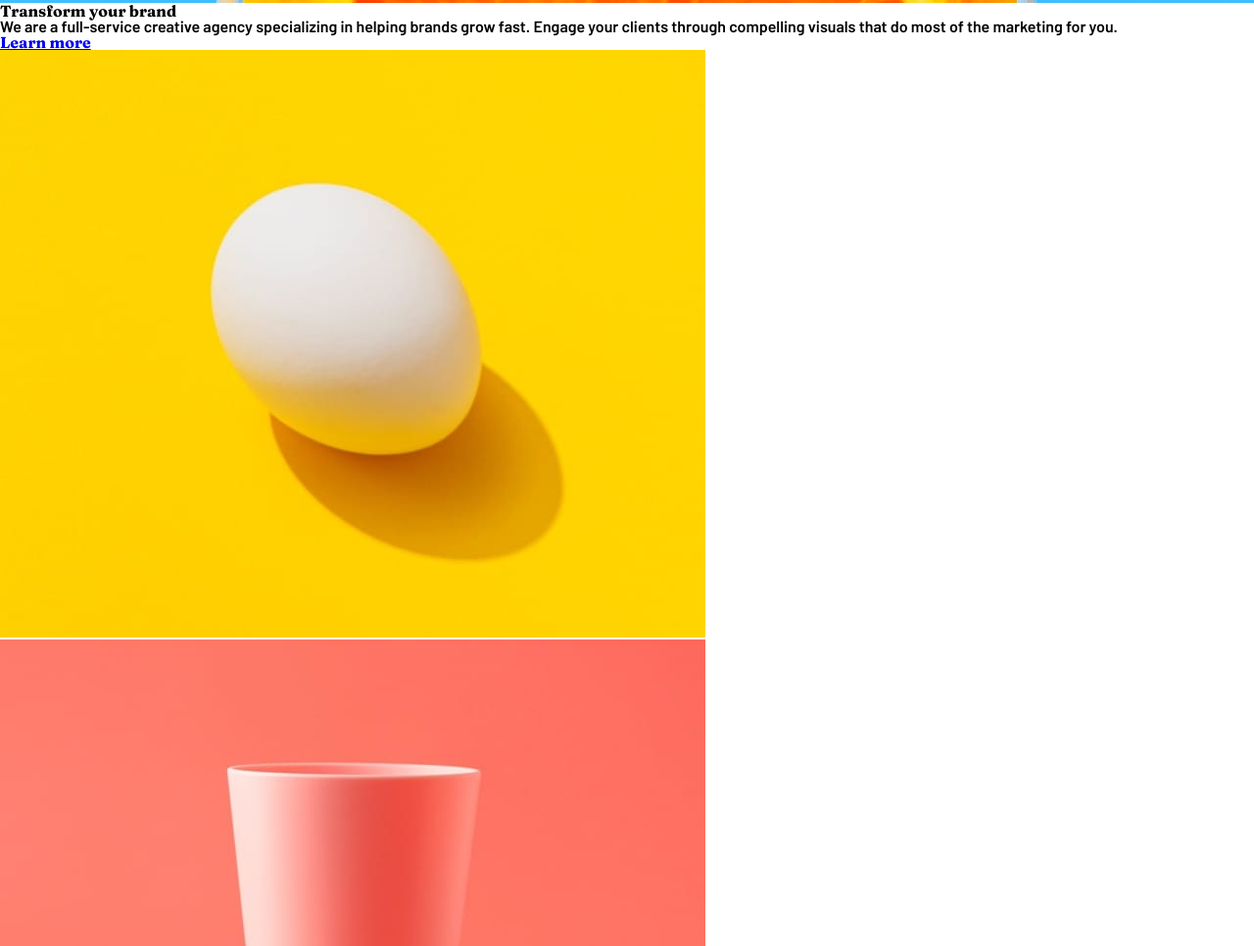
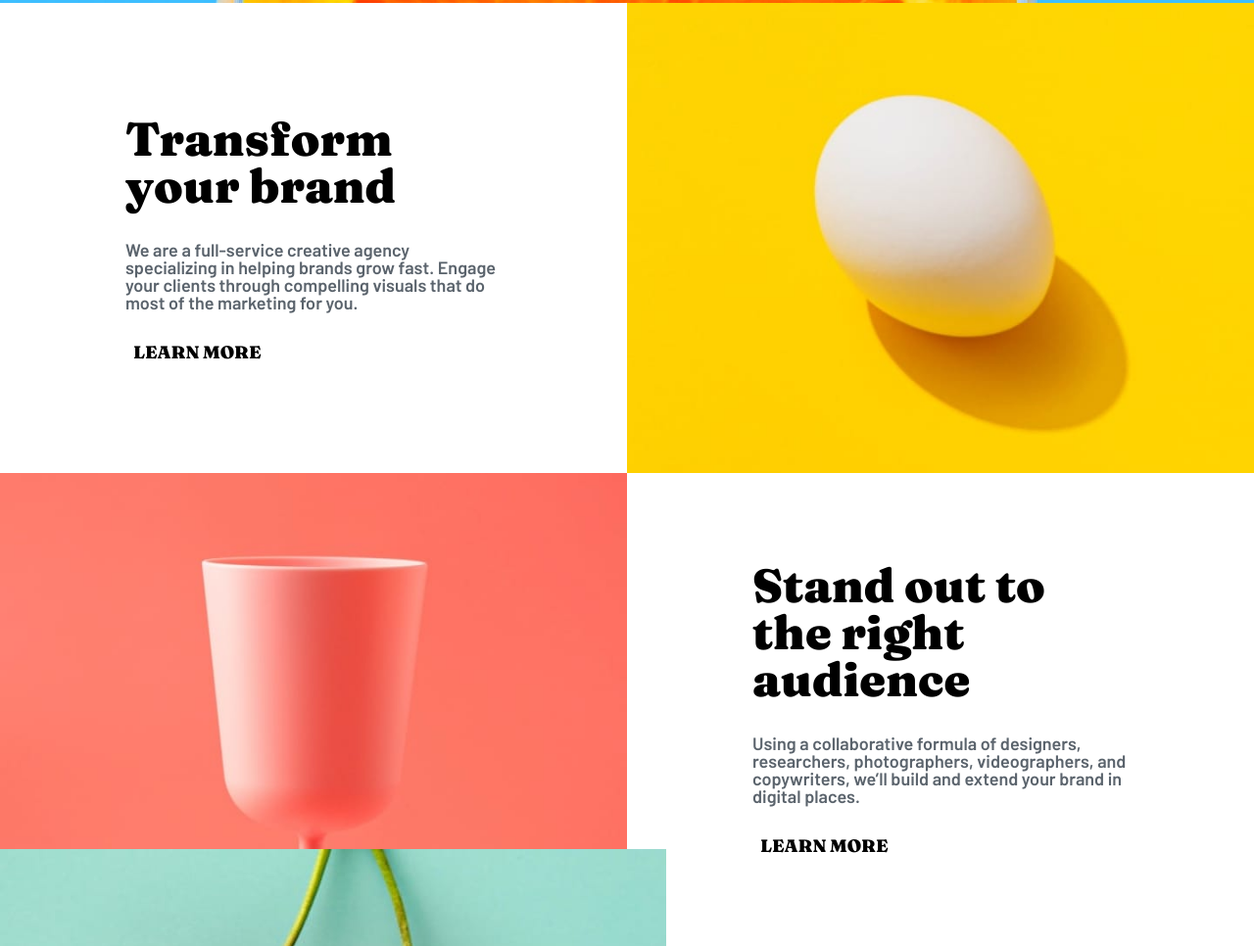
Before and after one commit to NicolasArfel/landing-page, a website: page index.html in a window 1280 px wide. Shown: the part 797-1763 px from the top of the page at 98% size. Drawn offline with nearby package versions, Linux system fonts and the light colour scheme.

Commit message:
articles style desktop ok with animation on the link hover

```diff
--- a/index.html
+++ b/index.html
@@ -18,6 +18,7 @@
     <link rel="stylesheet" href="./styles/styles.css" />
     <link rel="stylesheet" href="./styles/navbar.css" />
     <link rel="stylesheet" href="./styles/header.css" />
+    <link rel="stylesheet" href="./styles/article.css" />
 
     <title>Frontend Mentor | Sunnyside agency landing page</title>
   </head>
@@ -42,41 +43,39 @@
     </header>
     <main>
       <article>
-        <div>
+        <div class="article__text">
           <h1>Transform your brand</h1>
-          <p>
+          <p class="article__description">
             We are a full-service creative agency specializing in helping brands
             grow fast. Engage your clients through compelling visuals that do
             most of the marketing for you.
           </p>
-          <a href="#"><h3>Learn more</h3></a>
+          <a href="#"><h3 class="article__link yellow">Learn more</h3></a>
         </div>
-        <div>
         <img
+          class="article__image"
           src="./images/desktop/image-transform.jpg"
           alt="un oeuf posé sur un super jaune vif"
         />
-        </div>
       </article>
       <article>
-        <div>
         <img
+          class="article__image"
           src="./images/desktop/image-stand-out.jpg"
           alt="un verre à pied rose saumon posé devant un fond de même couleur"
         />
-        </div>
-        <div>
+        <div class="article__text">
           <h1>Stand out to the right audience</h1>
-          <p>
+          <p class="article__description">
             Using a collaborative formula of designers, researchers,
             photographers, videographers, and copywriters, we’ll build and
             extend your brand in digital places.
           </p>
-          <a href="#"><h3>Learn more</h3></a>
+          <a href="#"><h3 class="article__link pink">Learn more</h3></a>
         </div>
       </article>
       <article>
-        <div>
+        <div class="article__text">
           <img
             src="./images/desktop/image-graphic-design.jpg"
             alt="deux cerises juteuses devant un fond vert d'eau"
@@ -90,7 +89,7 @@
         </div>
       </article>
       <article>
-        <div>
+        <div class="article__text">
           <img
             src="./images/desktop/image-photography.jpg"
             alt="une clémentine avec sa feuille posée sur un fond bleu ciel"
--- /dev/null
+++ b/styles/article.css
@@ -0,0 +1,76 @@
+article {
+  display: flex;
+  width: 100%;
+  height: 60vh;
+}
+
+article p,
+h1,
+a {
+  width: 60%;
+  text-decoration: none;
+}
+
+.article__image,
+.article__text {
+  width: 50%;
+}
+
+.article__image {
+  object-fit: cover;
+}
+
+.article__text {
+  display: flex;
+  flex-direction: column;
+  justify-content: center;
+  align-items: center;
+}
+
+.article__description {
+  margin: 2rem 0;
+  font-weight: 600;
+  color: var(--very-dark-grayish-blue);
+}
+
+.article__link {
+  position: relative;
+  display: inline-block;
+  color: black;
+  text-transform: uppercase;
+  font-weight: 900;
+  padding: 0 0.5rem;
+}
+
+/* -- color underline animation on hover -- */
+.article__link:after {
+  content: '';
+  position: absolute;
+  bottom: -2px;
+  left: 0;
+  z-index: -2;
+  width: 100%;
+  height: 10px;
+  border-radius: 5px;
+  transform: scaleX(0);
+  transform-origin: bottom right;
+  transition: transform 0.3s ease-out;
+}
+
+.article__link.yellow:after {
+  background-color: var(--yellow);
+}
+
+.article__link.pink:after {
+  background-color: var(--soft-red);
+}
+
+.article__link:hover:after {
+  transform: scaleX(1);
+  transform-origin: bottom left;
+}
+
+h1 {
+  font-size: 3rem;
+  font-weight: 900;
+}
--- a/styles/styles.css
+++ b/styles/styles.css
@@ -13,7 +13,7 @@
 
 body {
   font-family: 'Barlow', sans-serif;
-  font-size: 16px;
+  font-size: 18px;
   position: relative;
 }
 
```
Lines whose indentation alone changed are shown as unchanged.
